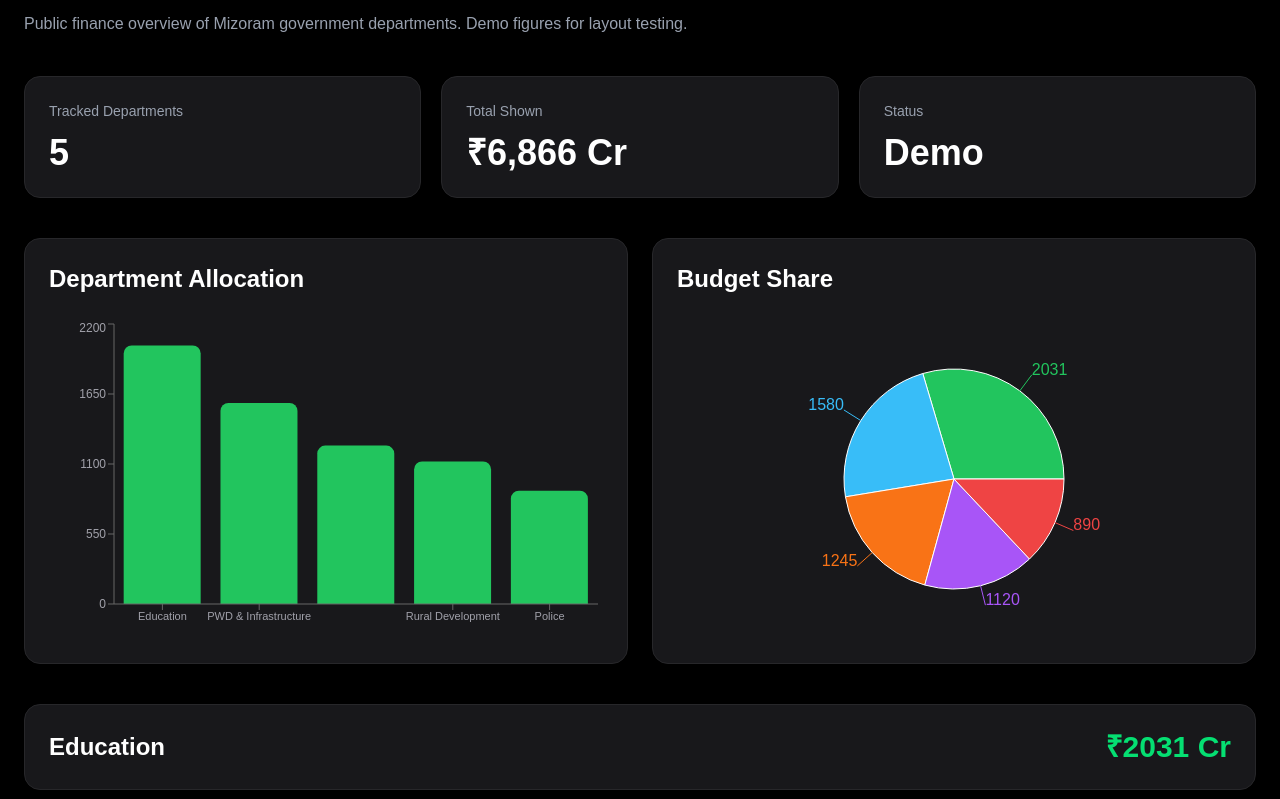
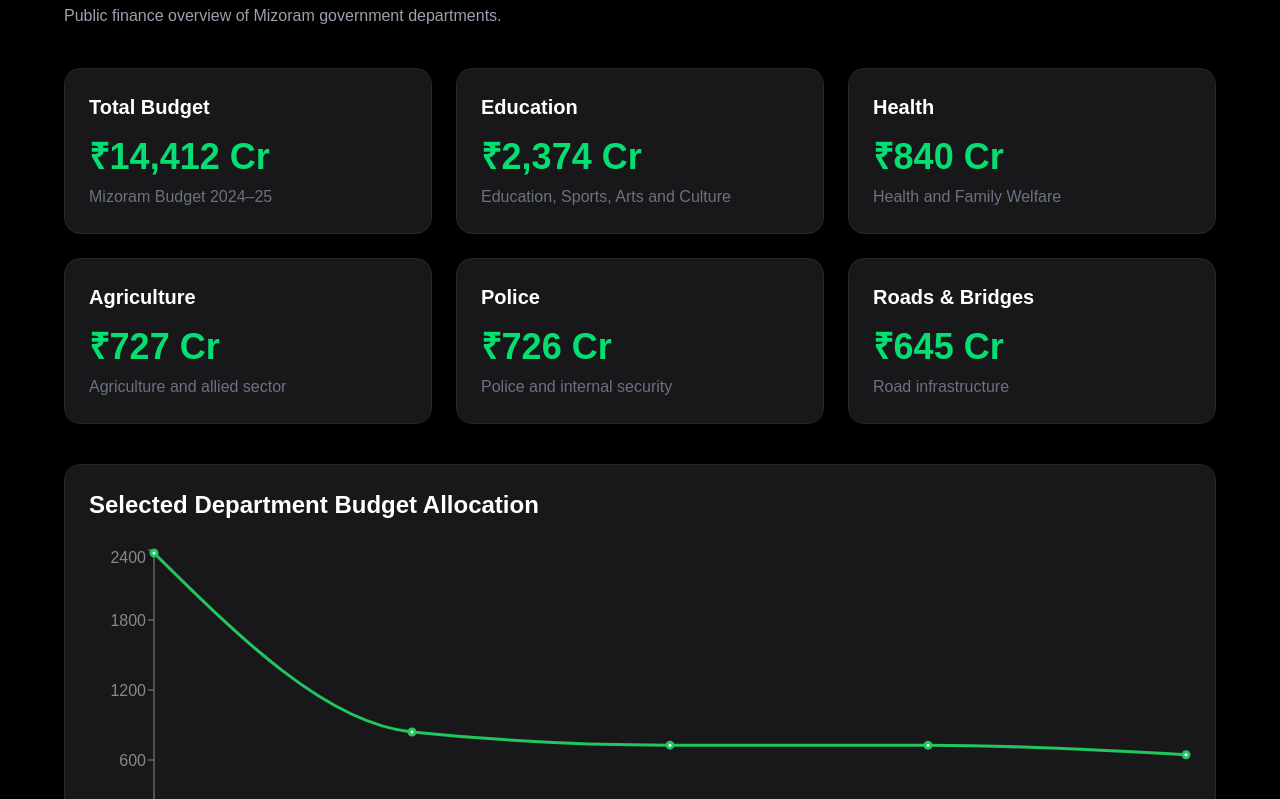
Before and after one commit to Ghostfreakxx/tochhawng-data, a Next.js app: page /budget in a window 1280 px wide. Shown: the part 201-1000 px from the top of the page. Built offline with nearby package versions, Linux system fonts and the light colour scheme.

Commit message:
added budget dashboard

```diff
--- a/app/budget/page.tsx
+++ b/app/budget/page.tsx
@@ -1,31 +1,9 @@
-"use client";
-
-import {
-  BarChart,
-  Bar,
-  XAxis,
-  YAxis,
-  Tooltip,
-  ResponsiveContainer,
-  PieChart,
-  Pie,
-  Cell,
-} from "recharts";
-
-const budgetData = [
-  { department: "Education", amount: 2031 },
-  { department: "PWD & Infrastructure", amount: 1580 },
-  { department: "Health & Family Welfare", amount: 1245 },
-  { department: "Rural Development", amount: 1120 },
-  { department: "Police", amount: 890 },
-];
-
-const COLORS = ["#22c55e", "#38bdf8", "#f97316", "#a855f7", "#ef4444"];
+import DataChart from "../components/DataChart";
 
 export default function BudgetPage() {
   return (
-    <main className="min-h-screen bg-black text-white px-6 py-10">
-      <div className="max-w-7xl mx-auto">
+    <main className="min-h-screen bg-black text-white p-8">
+      <div className="max-w-6xl mx-auto">
         <a href="/" className="text-gray-400 text-sm">
           ← Back to Overview
         </a>
@@ -35,81 +13,57 @@
         </h1>
 
         <p className="text-gray-400 mb-10">
-          Public finance overview of Mizoram government departments. Demo figures for layout testing.
+          Public finance overview of Mizoram government departments.
         </p>
 
-        <div className="grid grid-cols-1 md:grid-cols-3 gap-5 mb-10">
+        <div className="grid grid-cols-1 md:grid-cols-3 gap-6">
           <div className="bg-zinc-900 border border-zinc-800 rounded-2xl p-6">
-            <p className="text-gray-400 text-sm">Tracked Departments</p>
-            <h2 className="text-4xl font-bold mt-3">5</h2>
+            <h2 className="text-xl font-semibold">Total Budget</h2>
+            <p className="text-4xl font-bold mt-4 text-green-400">₹14,412 Cr</p>
+            <p className="text-gray-500 mt-2">Mizoram Budget 2024–25</p>
           </div>
 
           <div className="bg-zinc-900 border border-zinc-800 rounded-2xl p-6">
-            <p className="text-gray-400 text-sm">Total Shown</p>
-            <h2 className="text-4xl font-bold mt-3">₹6,866 Cr</h2>
+            <h2 className="text-xl font-semibold">Education</h2>
+            <p className="text-4xl font-bold mt-4 text-green-400">₹2,374 Cr</p>
+            <p className="text-gray-500 mt-2">Education, Sports, Arts and Culture</p>
           </div>
 
           <div className="bg-zinc-900 border border-zinc-800 rounded-2xl p-6">
-            <p className="text-gray-400 text-sm">Status</p>
-            <h2 className="text-4xl font-bold mt-3">Demo</h2>
+            <h2 className="text-xl font-semibold">Health</h2>
+            <p className="text-4xl font-bold mt-4 text-green-400">₹840 Cr</p>
+            <p className="text-gray-500 mt-2">Health and Family Welfare</p>
+          </div>
+
+          <div className="bg-zinc-900 border border-zinc-800 rounded-2xl p-6">
+            <h2 className="text-xl font-semibold">Agriculture</h2>
+            <p className="text-4xl font-bold mt-4 text-green-400">₹727 Cr</p>
+            <p className="text-gray-500 mt-2">Agriculture and allied sector</p>
+          </div>
+
+          <div className="bg-zinc-900 border border-zinc-800 rounded-2xl p-6">
+            <h2 className="text-xl font-semibold">Police</h2>
+            <p className="text-4xl font-bold mt-4 text-green-400">₹726 Cr</p>
+            <p className="text-gray-500 mt-2">Police and internal security</p>
+          </div>
+
+          <div className="bg-zinc-900 border border-zinc-800 rounded-2xl p-6">
+            <h2 className="text-xl font-semibold">Roads & Bridges</h2>
+            <p className="text-4xl font-bold mt-4 text-green-400">₹645 Cr</p>
+            <p className="text-gray-500 mt-2">Road infrastructure</p>
           </div>
         </div>
 
-        <div className="grid grid-cols-1 lg:grid-cols-2 gap-6 mb-10">
-          <div className="bg-zinc-900 border border-zinc-800 rounded-2xl p-6">
-            <h2 className="text-2xl font-bold mb-6">Department Allocation</h2>
-            <div className="h-80">
-              <ResponsiveContainer width="100%" height="100%">
-                <BarChart data={budgetData}>
-                  <XAxis dataKey="department" tick={{ fill: "#a1a1aa", fontSize: 11 }} />
-                  <YAxis tick={{ fill: "#a1a1aa", fontSize: 12 }} />
-                  <Tooltip />
-                  <Bar dataKey="amount" fill="#22c55e" radius={[8, 8, 0, 0]} />
-                </BarChart>
-              </ResponsiveContainer>
-            </div>
-          </div>
-
-          <div className="bg-zinc-900 border border-zinc-800 rounded-2xl p-6">
-            <h2 className="text-2xl font-bold mb-6">Budget Share</h2>
-            <div className="h-80">
-              <ResponsiveContainer width="100%" height="100%">
-                <PieChart>
-                  <Pie
-                    data={budgetData}
-                    dataKey="amount"
-                    nameKey="department"
-                    outerRadius={110}
-                    label
-                  >
-                    {budgetData.map((entry, index) => (
-                      <Cell key={entry.department} fill={COLORS[index]} />
-                    ))}
-                  </Pie>
-                  <Tooltip />
-                </PieChart>
-              </ResponsiveContainer>
-            </div>
-          </div>
-        </div>
-
-        <div className="grid gap-5">
-          {budgetData.map((item) => (
-            <div
-              key={item.department}
-              className="bg-zinc-900 border border-zinc-800 rounded-2xl p-6 flex justify-between items-center"
-            >
-              <h2 className="text-2xl font-semibold">{item.department}</h2>
-              <div className="text-3xl font-bold text-green-400">
-                ₹{item.amount} Cr
-              </div>
-            </div>
-          ))}
-        </div>
-
-        <p className="text-gray-500 text-sm mt-8">
-          Note: These are placeholder figures until verified data from official Mizoram budget documents is added.
-        </p>
+        <DataChart
+          title="Selected Department Budget Allocation"
+          data={[
+            { year: "Education", value: 2374 },
+            { year: "Health", value: 840 },
+            { year: "Agriculture", value: 727 },
+            { year: "Police", value: 726 },
+            { year: "Roads", value: 645 },
+          ]}
+        />
       </div>
     </main>
   );
```
